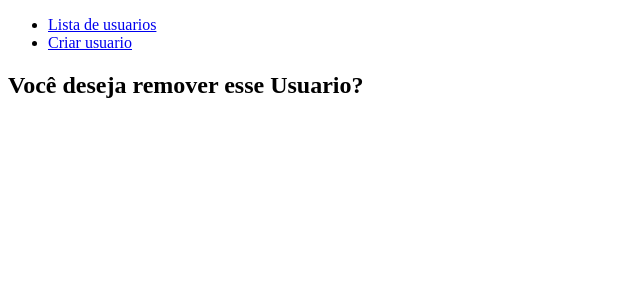
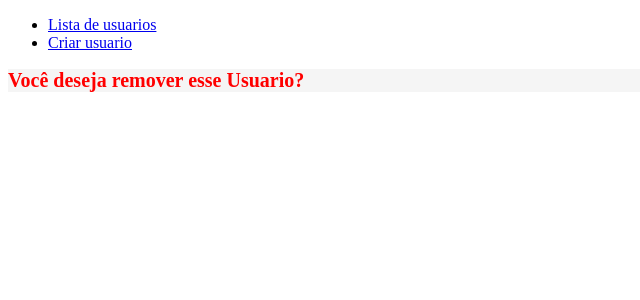
Before and after one commit to lucass235/Projeto_Angular, an Angular app in the folder tutorial-angular/app-angular/: page /users/delete/1 in a window 1280 px wide. Shown: the top 300 px of the page, without its empty margins (0-640 px from the left). Built offline with nearby package versions, Linux system fonts and the light colour scheme; no server answers.

Commit message:
Usando  o CSS no componete Delete

```diff
--- a/tutorial-angular/app-angular/src/app/users/delete-user/delete-user.component.css
+++ b/tutorial-angular/app-angular/src/app/users/delete-user/delete-user.component.css
@@ -0,0 +1,16 @@
+h2 {
+    color: red;
+    font-size: 20px;
+    background-color: #f5f5f5;
+}
+
+div {
+    width: 100%;
+    margin-top: 20px;
+    background-color: #f5f5f5;
+}
+
+button {
+    margin-top: 20px;
+    border: 1px solid black;
+}
```
